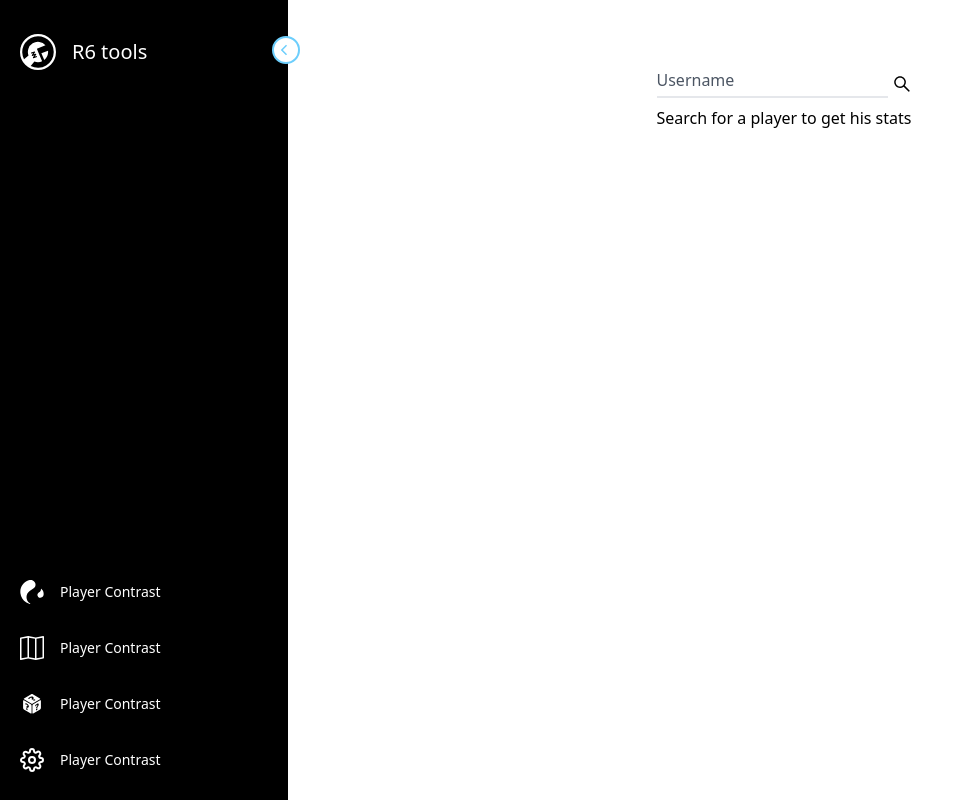
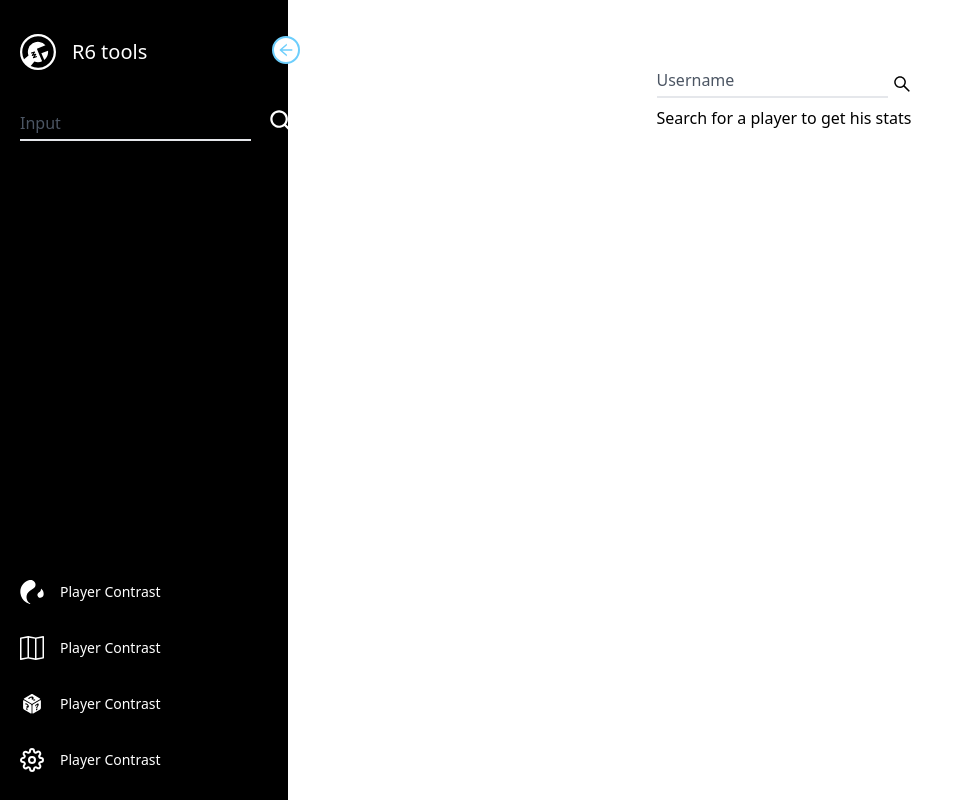
Before and after one commit to julian428/r6tools, a Next.js app: page / in a window 1280 px wide. Shown: the whole page, without its empty margins (0-954 px from the left). Built offline with nearby package versions, Linux system fonts and the light colour scheme.

Commit message:
- finished the navigation bar

```diff
--- a/app/components/MainNav.tsx
+++ b/app/components/MainNav.tsx
@@ -1,6 +1,6 @@
 "use client";
 import { useEffect, useState } from "react";
-import { MdKeyboardControlKey as ControlIcon } from "react-icons/md";
+import { AiOutlineArrowUp as ControlIcon } from "react-icons/ai";
 import { SiTaichilang as ContrastIcon } from "react-icons/si";
 import { GiPerspectiveDiceSixFacesRandom as RandomIcon } from "react-icons/gi";
 import { FiSettings as SettingsIcon } from "react-icons/fi";
@@ -9,9 +9,24 @@ import {
   BsMap as MapIcon,
 } from "react-icons/bs";
 import Link from "next/link";
+import { IconType } from "react-icons";
+import NavPlayerSearch from "./NavPlayerSearch";
+
+interface PageType {
+  label: string;
+  link: string;
+  icon: IconType;
+}
 
 export default function MainNav() {
   const [open, setOpen] = useState(true);
+
+  const pages = [
+    { label: "Player Contrast", icon: ContrastIcon, link: "/player-contrast" },
+    { label: "Player Contrast", icon: MapIcon, link: "/maps" },
+    { label: "Player Contrast", icon: RandomIcon, link: "/random-op" },
+    { label: "Player Contrast", icon: SettingsIcon, link: "/settings" },
+  ];
 
   useEffect(() => {
     setOpen(!(window.innerWidth < 769));
@@ -34,67 +49,39 @@ export default function MainNav() {
           } duration-500 text-lg transition-all`}
         />
       </button>
+      <div className={`flex ${open && "flex-col"} items-start gap-8`}>
         <header className="flex md:gap-x-4 h-full justify-center items-center md:h-[40px] transition-all ">
           <Link href="/">
             <Logo className={`cursor-pointer duration-500 text-4xl`} />
           </Link>
           <h1
             className={`text-60 origin-left font-medium text-xl transition-all duration-300 ${
-            !open && "scale-0"
+              !open && "hide"
             }`}
           >
             R6 tools
           </h1>
         </header>
-      <aside className="flex md:flex-col md:gap-4">
+        <NavPlayerSearch show={open} />
+      </div>
+      <aside className="flex md:flex-col gap-8 md:gap-4">
+        {pages.map((page: PageType) => {
+          return (
             <section className="flex md:gap-x-4 h-full justify-center items-center md:h-[40px] transition-all">
-          <Link href="/player-contrast">
-            <ContrastIcon className="text-2xl" />
+              <Link href={page.link}>
+                <page.icon className="text-2xl" />
               </Link>
-          <h2
+              <Link
                 className={`text-60 origin-left text-sm transition-all duration-300 ${
-              !open && "scale-0"
+                  !open && "hide"
                 }`}
+                href={page.link}
               >
-            Player Contrast
-          </h2>
+                {page.label}
+              </Link>
             </section>
-        <section className="flex md:gap-x-4 h-full justify-center items-center md:h-[40px] transition-all">
-          <Link href="/maps">
-            <MapIcon className="text-2xl" />
-          </Link>
-          <h2
-            className={`text-60 origin-left text-sm transition-all duration-300 ${
-              !open && "scale-0"
-            }`}
-          >
-            Player Contrast
-          </h2>
-        </section>
-        <section className="flex md:gap-x-4 h-full justify-center items-center md:h-[40px] transition-all">
-          <Link href="/random-op">
-            <RandomIcon className="text-2xl" />
-          </Link>
-          <h2
-            className={`text-60 origin-left text-sm transition-all duration-300 ${
-              !open && "scale-0"
-            }`}
-          >
-            Player Contrast
-          </h2>
-        </section>
-        <section className="flex md:gap-x-4 h-full justify-center items-center md:h-[40px] transition-all">
-          <Link href="/settings">
-            <SettingsIcon className="text-2xl" />
-          </Link>
-          <h2
-            className={`text-60 origin-left text-sm transition-all duration-300 ${
-              !open && "scale-0"
-            }`}
-          >
-            Player Contrast
-          </h2>
-        </section>
+          );
+        })}
       </aside>
     </nav>
   );
--- /dev/null
+++ b/app/components/NavPlayerSearch.tsx
@@ -0,0 +1,49 @@
+import Link from "next/link";
+import { LegacyRef, forwardRef } from "react";
+import {
+  AiOutlineSearch as SearchIcon,
+  AiOutlineLoading as LoadingIcon,
+} from "react-icons/ai";
+
+interface Props {
+  label?: string;
+  show: boolean;
+  props?: any[];
+}
+
+export default forwardRef(function StandardInput(
+  { label, show, ...props }: Props,
+  ref: LegacyRef<HTMLInputElement> | undefined
+) {
+  return (
+    <section className="flex h-full justify-center items-center md:h-[40px] transition-all">
+      <Link
+        href="/stats"
+        className={`${show && "hide"}`}
+      >
+        <SearchIcon className="cursor-pointer duration-500 text-3xl" />
+      </Link>
+      <div
+        className={`relative ${!show ? "hide" : "flex gap-4"} transition-all`}
+      >
+        <input
+          type="text"
+          id={label || "input"}
+          {...props}
+          autoComplete="off"
+          ref={ref}
+          className="border-b-2 outline-none py-1 peer focus:border-10 focus:border-b-2 transition-colors bg-transparent"
+        />
+        <label
+          htmlFor={label || "input"}
+          className="absolute text-gray-600 left-0 top-1 peer-focus:text-10 capitalize cursor-text peer-focus:text-xs peer-focus:-top-4 peer-disabled:-top-4 peer-disabled:text-xs transition-all"
+        >
+          {label || "input"}
+        </label>
+        <div>
+          <SearchIcon className="cursor-pointer duration-500 text-3xl" />
+        </div>
+      </div>
+    </section>
+  );
+});
--- a/app/globals.css
+++ b/app/globals.css
@@ -15,4 +15,8 @@
     max-width: 100vw;
     overflow-x: hidden;
   }
+
+  .hide {
+    display: none;
+  }
 }
```
Lines whose indentation alone changed are shown as unchanged.
